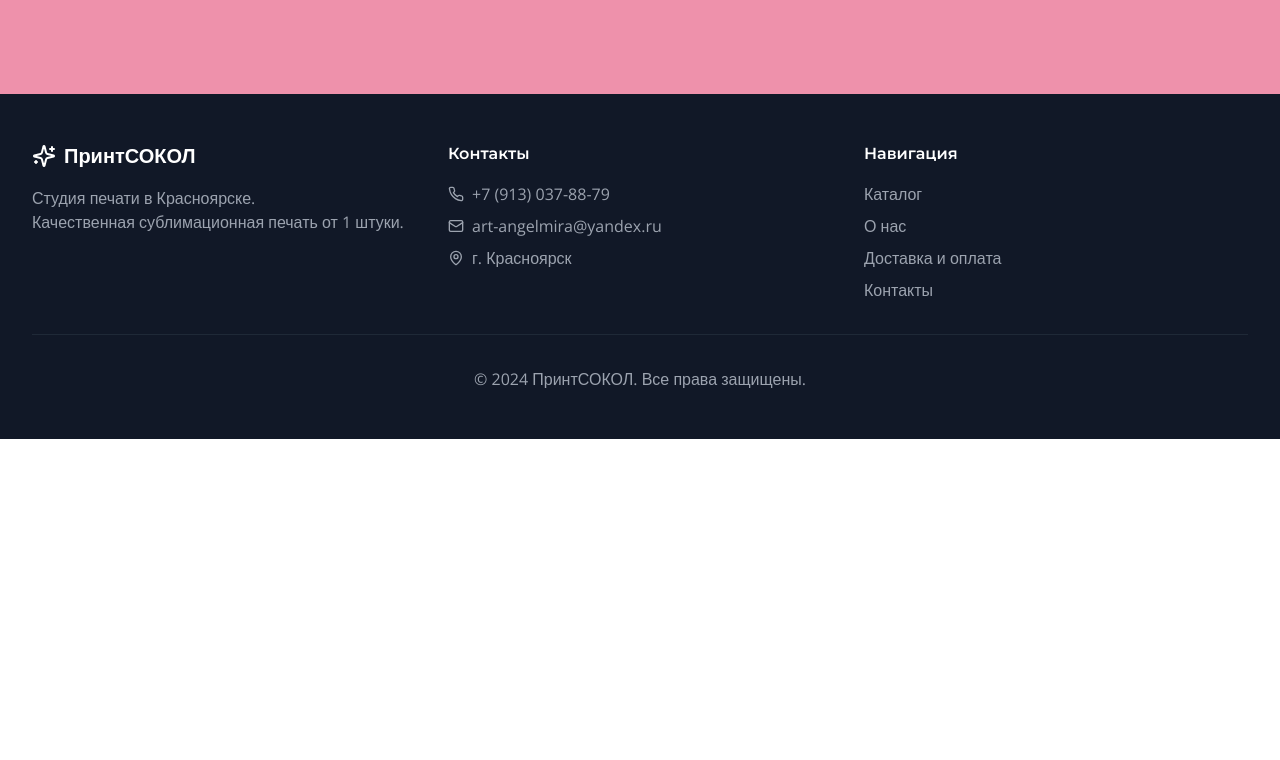
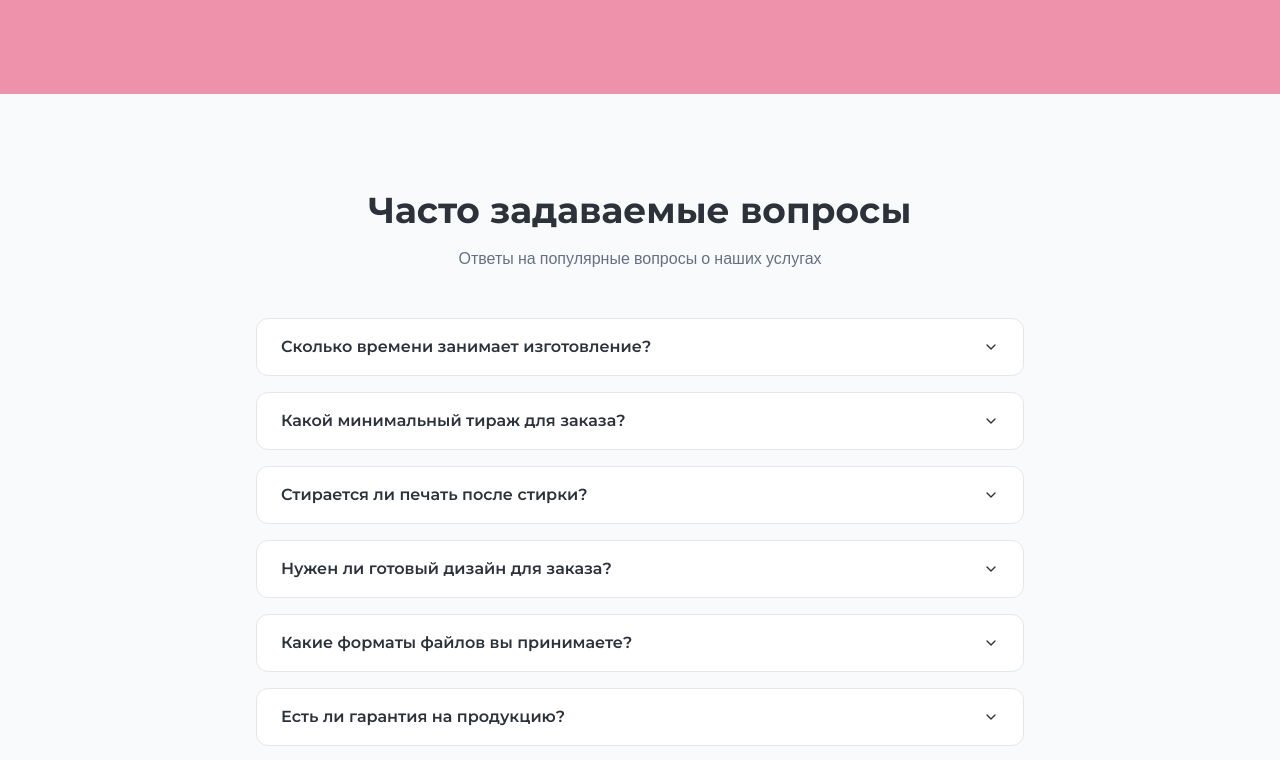
Before and after one commit to pr-poehali-dev/print-sokol-web, a React (Vite) app: page / in a window 1280 px wide. Shown: the part 4600-5360 px from the top of the page. Before the commit the page ends 5039 px from the top, so only its background shows below. Built offline with nearby package versions, Linux system fonts and the light colour scheme.

Commit message:
добавь раздел с часто задаваемыми вопросами (FAQ)?

```diff
--- a/src/pages/Index.tsx
+++ b/src/pages/Index.tsx
@@ -6,6 +6,7 @@ import { Input } from '@/components/ui/input';
 import { Label } from '@/components/ui/label';
 import { Textarea } from '@/components/ui/textarea';
 import { Select, SelectContent, SelectItem, SelectTrigger, SelectValue } from '@/components/ui/select';
+import { Accordion, AccordionContent, AccordionItem, AccordionTrigger } from '@/components/ui/accordion';
 import Icon from '@/components/ui/icon';
 import { useToast } from '@/hooks/use-toast';
 
@@ -681,6 +682,79 @@ export default function Index() {
         </div>
       </section>
 
+      <section className="py-16 md:py-24 bg-gray-50">
+        <div className="container">
+          <div className="max-w-3xl mx-auto">
+            <h2 className="text-3xl md:text-4xl font-bold text-center mb-4">Часто задаваемые вопросы</h2>
+            <p className="text-center text-muted-foreground mb-12">
+              Ответы на популярные вопросы о наших услугах
+            </p>
+            <Accordion type="single" collapsible className="w-full space-y-4">
+              <AccordionItem value="item-1" className="bg-white rounded-lg px-6 border">
+                <AccordionTrigger className="text-left font-semibold hover:no-underline">
+                  Сколько времени занимает изготовление?
+                </AccordionTrigger>
+                <AccordionContent className="text-muted-foreground">
+                  Стандартный срок изготовления — от 1 до 3 рабочих дней в зависимости от сложности и тиража.
+                  Срочные заказы обсуждаются индивидуально. Для крупных корпоративных заказов срок может быть увеличен до 5-7 дней.
+                </AccordionContent>
+              </AccordionItem>
+
+              <AccordionItem value="item-2" className="bg-white rounded-lg px-6 border">
+                <AccordionTrigger className="text-left font-semibold hover:no-underline">
+                  Какой минимальный тираж для заказа?
+                </AccordionTrigger>
+                <AccordionContent className="text-muted-foreground">
+                  У нас нет минимального тиража — мы работаем от 1 штуки! Это идеально для персональных подарков.
+                  Для корпоративных заказов от 10 штук действуют скидки.
+                </AccordionContent>
+              </AccordionItem>
+
+              <AccordionItem value="item-3" className="bg-white rounded-lg px-6 border">
+                <AccordionTrigger className="text-left font-semibold hover:no-underline">
+                  Стирается ли печать после стирки?
+                </AccordionTrigger>
+                <AccordionContent className="text-muted-foreground">
+                  Нет! Мы используем технологию сублимационной печати, при которой краска проникает в структуру материала.
+                  Изображение не выцветает, не трескается и не стирается даже после многократных стирок при температуре до 40°C.
+                </AccordionContent>
+              </AccordionItem>
+
+              <AccordionItem value="item-4" className="bg-white rounded-lg px-6 border">
+                <AccordionTrigger className="text-left font-semibold hover:no-underline">
+                  Нужен ли готовый дизайн для заказа?
+                </AccordionTrigger>
+                <AccordionContent className="text-muted-foreground">
+                  Не обязательно! Если у вас есть готовый макет — отлично. Если нет — мы поможем с разработкой дизайна.
+                  Можете прислать фото, логотип или просто описать идею, и мы подготовим макет для утверждения.
+                </AccordionContent>
+              </AccordionItem>
+
+              <AccordionItem value="item-5" className="bg-white rounded-lg px-6 border">
+                <AccordionTrigger className="text-left font-semibold hover:no-underline">
+                  Какие форматы файлов вы принимаете?
+                </AccordionTrigger>
+                <AccordionContent className="text-muted-foreground">
+                  Мы работаем с любыми форматами: PNG, JPG, PDF, AI, PSD, CDR.
+                  Для лучшего качества рекомендуем векторные форматы (AI, PDF) или растровые изображения высокого разрешения (от 300 DPI).
+                </AccordionContent>
+              </AccordionItem>
+
+              <AccordionItem value="item-6" className="bg-white rounded-lg px-6 border">
+                <AccordionTrigger className="text-left font-semibold hover:no-underline">
+                  Есть ли гарантия на продукцию?
+                </AccordionTrigger>
+                <AccordionContent className="text-muted-foreground">
+                  Да! Мы гарантируем качество печати и даем гарантию на брак производства.
+                  Если обнаружится производственный дефект, мы бесплатно изготовим замену.
+                  Перед отправкой все заказы проходят контроль качества.
+                </AccordionContent>
+              </AccordionItem>
+            </Accordion>
+          </div>
+        </div>
+      </section>
+
       <footer id="contacts" className="bg-gray-900 text-white py-12">
         <div className="container">
           <div className="grid md:grid-cols-3 gap-8">
```
